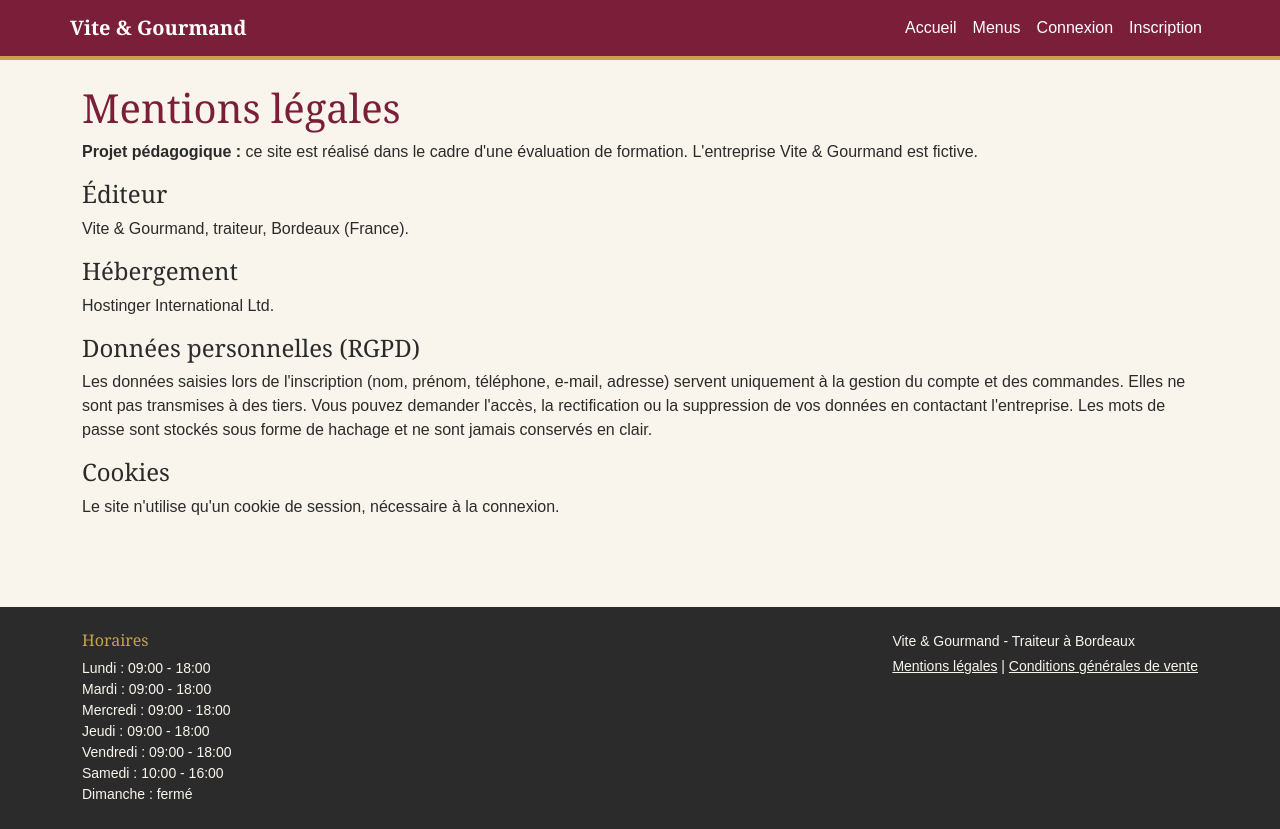
After one commit to wingroow/vite-gourmand, a PHP site: page /mentions-legales.php in a window 1280 px wide. The commit adds this page. Run offline with PHP 8.4, Linux system fonts and the light colour scheme; data comes from the database, SQL or seed files in the repository.

Commit message:
Ajout accueil, navigation, pied de page, mentions et CGV
Page d'accueil avec avis validés, en-tête et pied de page communs (horaires lus en base), mentions légales, CGV, charte graphique (style.css), sessions sécurisées (HttpOnly, SameSite), README à jour.

Co-Authored-By: Claude Opus 5.5 <noreply@anthropic.com>
Claude-Session: https://claude.ai/code/session_01FFvQKkARX4gtaULYGedbzp

```diff
--- a/config.php
+++ b/config.php
@@ -1,4 +1,13 @@
 <?php
+// Session securisee (cookie inaccessible au JavaScript, envoye seulement sur le site)
+if (session_status() === PHP_SESSION_NONE) {
+    session_set_cookie_params([
+        'httponly' => true,
+        'samesite' => 'Lax',
+        'secure'   => !empty($_SERVER['HTTPS']) && $_SERVER['HTTPS'] !== 'off',
+    ]);
+    session_start();
+}
 // Connexion PDO a la base MySQL. Modifier les identifiants si besoin.
 $host = 'localhost';
 $db   = 'vite_gourmand';
--- a/deconnexion.php
+++ b/deconnexion.php
@@ -1,5 +1,5 @@
 <?php
-session_start();
+require 'config.php';
 $_SESSION = [];
 session_destroy();
 header('Location: menus.php');
--- /dev/null
+++ b/footer.php
@@ -0,0 +1,27 @@
+<?php
+// Pied de page commun : horaires lus en base
+$horaires = $pdo->query("SELECT jour, heure_ouverture, heure_fermeture FROM horaire ORDER BY horaire_id")->fetchAll();
+$e = $e ?? fn($v) => htmlspecialchars((string) $v, ENT_QUOTES, 'UTF-8');
+?>
+</div>
+<footer class="vg-footer mt-5 py-4">
+  <div class="container d-md-flex justify-content-between">
+    <div>
+      <h2 class="h6">Horaires</h2>
+      <ul class="list-unstyled small mb-3 mb-md-0">
+        <?php foreach ($horaires as $h): ?>
+          <li><?= $e($h['jour']) ?> :
+            <?= $h['heure_ouverture'] === 'Ferme' ? 'fermé' : $e($h['heure_ouverture'] . ' - ' . $h['heure_fermeture']) ?></li>
+        <?php endforeach; ?>
+      </ul>
+    </div>
+    <div class="small">
+      <p class="mb-1">Vite &amp; Gourmand - Traiteur à Bordeaux</p>
+      <a href="mentions-legales.php">Mentions légales</a> |
+      <a href="cgv.php">Conditions générales de vente</a>
+    </div>
+  </div>
+</footer>
+<script src="https://cdn.jsdelivr.net/npm/bootstrap@5.3.3/dist/js/bootstrap.bundle.min.js"></script>
+</body>
+</html>
--- /dev/null
+++ b/header.php
@@ -0,0 +1,37 @@
+<?php
+// En-tete commun : a inclure apres config.php, avec $titre defini
+$e = $e ?? fn($v) => htmlspecialchars((string) $v, ENT_QUOTES, 'UTF-8');
+$connecte = !empty($_SESSION['user_id']);
+?>
+<!DOCTYPE html>
+<html lang="fr">
+<head>
+  <meta charset="UTF-8">
+  <meta name="viewport" content="width=device-width, initial-scale=1">
+  <title><?= $e($titre ?? 'Accueil') ?> - Vite &amp; Gourmand</title>
+  <link href="https://cdn.jsdelivr.net/npm/bootstrap@5.3.3/dist/css/bootstrap.min.css" rel="stylesheet">
+  <link href="style.css" rel="stylesheet">
+</head>
+<body class="d-flex flex-column min-vh-100">
+<a class="visually-hidden-focusable" href="#contenu">Aller au contenu</a>
+<header class="vg-header">
+  <nav class="navbar navbar-expand-md navbar-dark container" aria-label="Navigation principale">
+    <a class="navbar-brand vg-logo" href="index.php">Vite &amp; Gourmand</a>
+    <button class="navbar-toggler" type="button" data-bs-toggle="collapse" data-bs-target="#nav" aria-controls="nav" aria-expanded="false" aria-label="Ouvrir le menu">
+      <span class="navbar-toggler-icon"></span>
+    </button>
+    <div class="collapse navbar-collapse" id="nav">
+      <ul class="navbar-nav ms-auto">
+        <li class="nav-item"><a class="nav-link" href="index.php">Accueil</a></li>
+        <li class="nav-item"><a class="nav-link" href="menus.php">Menus</a></li>
+        <?php if ($connecte): ?>
+          <li class="nav-item"><a class="nav-link" href="deconnexion.php">Déconnexion</a></li>
+        <?php else: ?>
+          <li class="nav-item"><a class="nav-link" href="connexion.php">Connexion</a></li>
+          <li class="nav-item"><a class="nav-link" href="inscription.php">Inscription</a></li>
+        <?php endif; ?>
+      </ul>
+    </div>
+  </nav>
+</header>
+<div id="contenu" class="flex-grow-1">
--- /dev/null
+++ b/mentions-legales.php
@@ -0,0 +1,16 @@
+<?php require 'config.php'; $titre = 'Mentions légales'; require 'header.php'; ?>
+<main class="container py-4">
+  <h1>Mentions légales</h1>
+  <p><strong>Projet pédagogique :</strong> ce site est réalisé dans le cadre d'une évaluation de formation. L'entreprise Vite &amp; Gourmand est fictive.</p>
+  <h2 class="h4">Éditeur</h2>
+  <p>Vite &amp; Gourmand, traiteur, Bordeaux (France).</p>
+  <h2 class="h4">Hébergement</h2>
+  <p>Hostinger International Ltd.</p>
+  <h2 class="h4">Données personnelles (RGPD)</h2>
+  <p>Les données saisies lors de l'inscription (nom, prénom, téléphone, e-mail, adresse) servent uniquement à la gestion du compte et des commandes.
+     Elles ne sont pas transmises à des tiers. Vous pouvez demander l'accès, la rectification ou la suppression de vos données en contactant l'entreprise.
+     Les mots de passe sont stockés sous forme de hachage et ne sont jamais conservés en clair.</p>
+  <h2 class="h4">Cookies</h2>
+  <p>Le site n'utilise qu'un cookie de session, nécessaire à la connexion.</p>
+</main>
+<?php require 'footer.php'; ?>
--- /dev/null
+++ b/style.css
@@ -0,0 +1,27 @@
+/* Charte graphique Vite & Gourmand - surcharge de Bootstrap */
+:root {
+  --vg-bordeaux: #7B1E3A;
+  --vg-bordeaux-fonce: #5E1229;
+  --vg-or: #C9A24B;
+  --vg-creme: #FAF5EC;
+  --vg-texte: #2B2B2B;
+  --bs-primary: #7B1E3A;
+  --bs-primary-rgb: 123, 30, 58;
+  --bs-link-color: #7B1E3A;
+  --bs-link-hover-color: #5E1229;
+}
+body { background-color: var(--vg-creme); color: var(--vg-texte); font-family: Arial, Helvetica, sans-serif; }
+h1, h2, h3, h4, h5 { font-family: Georgia, "Times New Roman", serif; color: var(--vg-bordeaux); }
+.btn-primary { --bs-btn-bg: #7B1E3A; --bs-btn-border-color: #7B1E3A; --bs-btn-hover-bg: #5E1229; --bs-btn-hover-border-color: #5E1229; --bs-btn-active-bg: #5E1229; --bs-btn-active-border-color: #5E1229; }
+.card { background-color: #fff; border-color: #D9CDB8; }
+.alert-warning { background-color: #F6E7B8; border-color: #C9A24B; color: #2B2B2B; }
+a:focus-visible, button:focus-visible, input:focus-visible, select:focus-visible { outline: 3px solid #C9A24B; outline-offset: 2px; }
+
+/* En-tete et pied de page */
+.vg-header { background-color: var(--vg-bordeaux); border-bottom: 4px solid var(--vg-or); }
+.vg-logo { font-family: Georgia, "Times New Roman", serif; font-weight: bold; color: #fff !important; }
+.vg-header .nav-link { color: #fff !important; }
+.vg-header .nav-link:hover { text-decoration: underline; }
+.vg-footer { background-color: var(--vg-texte); color: var(--vg-creme); }
+.vg-footer h2 { color: var(--vg-or); }
+.vg-footer a { color: var(--vg-creme); }
```
Also changed, not shown: cgv.php (added, +14 -0 lines), connexion.php (+2 -11 lines), index.php (added, +45 -0 lines), inscription.php (+2 -11 lines), menu.php (+3 -11 lines), menus.php (+2 -11 lines), README.md.
